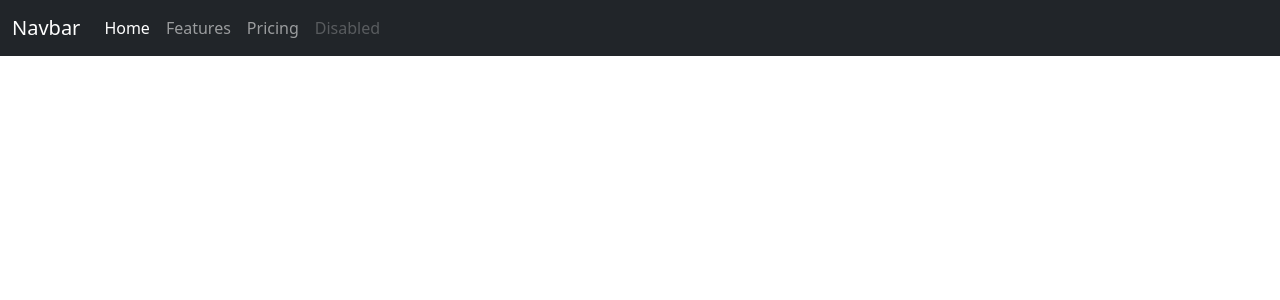
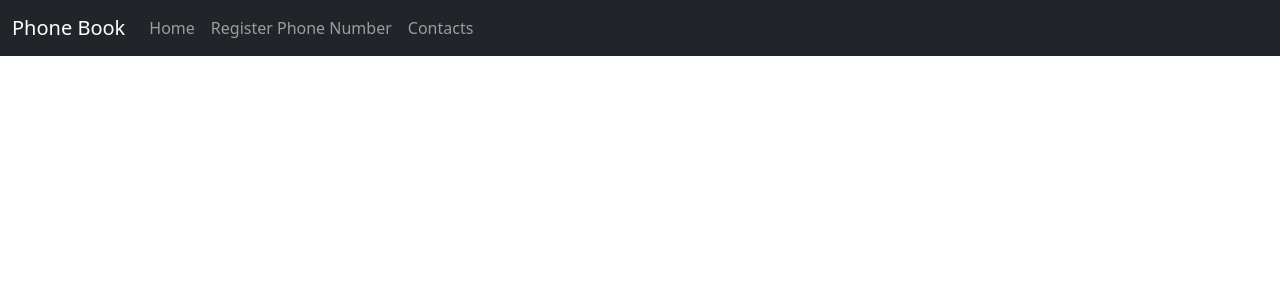
Before and after one commit to melissachaca/phonebook_update, a Flask app: page / in a window 1280 px wide. Shown: the top 300 px of the page. Run offline with Flask 2, Linux system fonts and the light colour scheme; some libraries are stand-ins or nearby versions.

Commit message:
Day 2 AM lecture

```diff
--- a/app/templates/nav.html
+++ b/app/templates/nav.html
@@ -1,15 +1,14 @@
 <nav class="navbar navbar-expand-lg navbar-dark bg-dark">
     <div class="container-fluid">
-      <a class="navbar-brand" href="#">Navbar</a>
+      <a class="navbar-brand" href="#">Phone Book</a>
       <button class="navbar-toggler" type="button" data-bs-toggle="collapse" data-bs-target="#navbarNavAltMarkup" aria-controls="navbarNavAltMarkup" aria-expanded="false" aria-label="Toggle navigation">
         <span class="navbar-toggler-icon"></span>
       </button>
       <div class="collapse navbar-collapse" id="navbarNavAltMarkup">
         <div class="navbar-nav">
-          <a class="nav-link active" aria-current="page" href="#">Home</a>
-          <a class="nav-link" href="#">Features</a>
-          <a class="nav-link" href="#">Pricing</a>
-          <a class="nav-link disabled">Disabled</a>
+          <a class="nav-link" href="#">Home</a>
+          <a class="nav-link" href="#">Register Phone Number</a>
+          <a class="nav-link" href="#">Contacts</a>
         </div>
       </div>
     </div>
```
